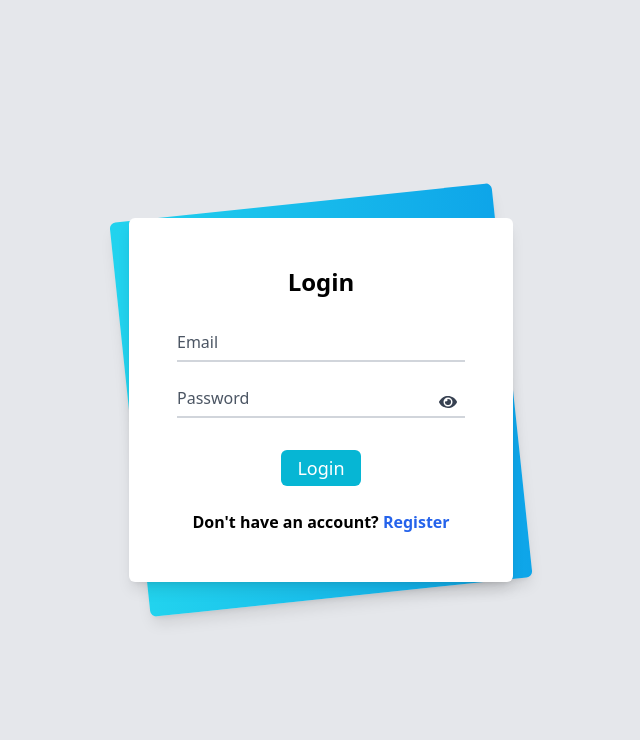
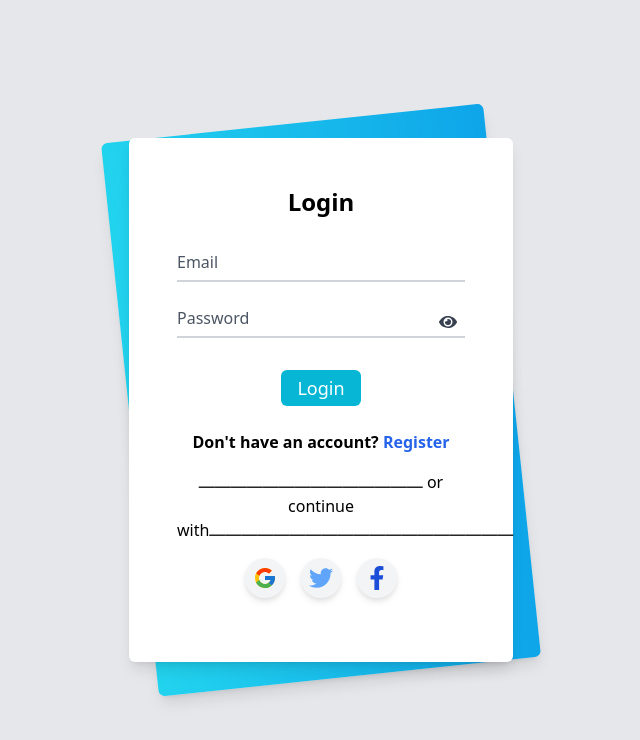
Before and after one commit to vikash-kanauja/React-firebase, a React (Create React App) app: page /#/ in a window 1280 px wide. Shown: the top 740 px of the page, without its empty margins (319-959 px from the left). Built offline with nearby package versions, Linux system fonts and the light colour scheme; no server answers.

Commit message:
Add social account

```diff
--- a/src/firebase/firebaseConfig.js
+++ b/src/firebase/firebaseConfig.js
@@ -2,6 +2,7 @@ import { initializeApp } from "firebase/app";
 import { getAuth } from "firebase/auth";
 import { getFirestore } from "firebase/firestore";
 import { getStorage } from "firebase/storage";
+import { GoogleAuthProvider,FacebookAuthProvider } from "firebase/auth";
 
 const firebaseConfig = {
   apiKey: process.env.REACT_APP_API_KEY,
@@ -17,3 +18,5 @@ const app = initializeApp(firebaseConfig);
 export const auth = getAuth(app);
 export const imageStorage = getStorage(app);
 export const db = getFirestore(app)
+export const googleProvider = new GoogleAuthProvider(app);
+export const facebookProvider = new FacebookAuthProvider(app);
--- a/src/pages/LoginPage.js
+++ b/src/pages/LoginPage.js
@@ -1,7 +1,12 @@
 import React, { useState } from 'react'
 import { Link, useNavigate } from 'react-router-dom';
+import { FaEye, FaEyeSlash } from "react-icons/fa";
+import { FaTwitter,FaFacebookF } from "react-icons/fa";
+import { FcGoogle } from "react-icons/fc";
+import { googleProvider,facebookProvider} from "../firebase/firebaseConfig"
+import { signInWithPopup } from "firebase/auth";
+import { auth } from '../firebase/firebaseConfig';
 import { useDispatch, useSelector } from 'react-redux';
-import { FaEye, FaEyeSlash } from "react-icons/fa";
 import { validateForm } from "../utils/formValidation";
 import { getUserData, loginUser } from '../redux/reducer/authReducer';
 const LoginPage = () => {
@@ -42,6 +47,17 @@ const LoginPage = () => {
             setErrors(validationErrors);
         }
     };
+    const socialClick = async (provider) => {
+        try {
+            console.log("google signup",provider);
+            const result = await signInWithPopup(auth, provider);
+            const user = result.user;
+            console.log(user);
+
+        } catch (error) {
+          console.log(error);
+        }
+      };
     return (
         <div className="min-h-screen bg-gray-200 py-6 flex flex-col justify-center items-center sm:py-12">
             <div className="relative py-4 sm:mx-auto sm:w-6/12 md:w-[50%] lg:w-[40%] xl:w-[30%] 2xl:w-[25%]">
@@ -134,6 +150,13 @@ const LoginPage = () => {
                         <div>
                             <p className="text-base text-center font-semibold">Don't have an account? <Link className="text-blue-600" to="/signup">Register</Link></p>
                         </div>
+                        <p className="text-center mt-4">⎼⎼⎼⎼⎼⎼⎼⎼⎼⎼⎼⎼⎼⎼  or continue with⎼⎼⎼⎼⎼⎼⎼⎼⎼⎼⎼⎼⎼⎼⎼⎼⎼⎼⎼ </p>
+                  <div className=" flex items-center justify-center gap-4 m-4">
+                    <div className="p-2 bg-gray-100 rounded-full drop-shadow-md transition duration-500 hover:scale-110 cursor-pointer" onClick={()=> socialClick(googleProvider)}><FcGoogle className="text-2xl"/></div>
+                    <div className=" p-2 bg-gray-100 rounded-full drop-shadow-md text-blue-400 transition duration-500 hover:scale-110 cursor-pointer" onClick={() => socialClick(facebookProvider)}><FaTwitter className="text-2xl"/></div>
+                    <div className="p-2 bg-gray-100 rounded-full drop-shadow-md text-blue-700 transition duration-500 hover:scale-110 cursor-pointer"><FaFacebookF className="text-2xl"/></div>
+                  </div>
+
                     </div>
                 </div>
             </div>
--- a/src/pages/Register.js
+++ b/src/pages/Register.js
@@ -65,10 +65,11 @@ const Register = () => {
         return;
       }
       const userId = res.payload.uid;
-      localStorage.setItem("accessToken", res.accessToken);
+      console.log(res.payload.accessToken);
+      localStorage.setItem("accessToken", res.payload.accessToken);
+      console.log(res.accessToken);
       if (userId) {
         dispatch(storeUserData({ userId, formData }));
-
         setShowModal(true);
         }
       } else {
@@ -312,6 +313,14 @@ const Register = () => {
                 <div>
                   <p className="text-base text-center font-semibold">Already have an account? <Link className="text-blue-600" to="/">Login</Link></p>
                 </div>
+{/*
+                <p className="text-center">⎼⎼⎼⎼⎼⎼⎼⎼⎼⎼⎼⎼⎼⎼  or continue with⎼⎼⎼⎼⎼⎼⎼⎼⎼⎼⎼⎼⎼⎼⎼⎼⎼⎼⎼ </p>
+                  <div className=" flex items-center justify-center gap-4 m-4">
+                    <div className="p-2 bg-gray-100 rounded-full drop-shadow-md transition duration-500 hover:scale-110 cursor-pointer"><FcGoogle className="text-2xl"/></div>
+                    <div className=" p-2 bg-gray-100 rounded-full drop-shadow-md text-blue-400 transition duration-500 hover:scale-110 cursor-pointer"><FaTwitter className="text-2xl"/></div>
+                    <div className="p-2 bg-gray-100 rounded-full drop-shadow-md text-blue-700 transition duration-500 hover:scale-110 cursor-pointer"><FaFacebookF className="text-2xl"/></div>
+                  </div>   */}
+
               </div>
             </div>
           </div>
--- a/src/redux/reducer/authReducer.js
+++ b/src/redux/reducer/authReducer.js
@@ -22,6 +22,8 @@ export const signupUser = createAsyncThunk(
         email: user.email,
         accessToken: await user.getIdToken(),
       };
+      console.log(userData?.accessToken);
+      // localStorage.setItem("accessToken", userData?.accessToken);
       return userData;
     } catch (error) {
       return thunkAPI.rejectWithValue({ message: error.message });
```
